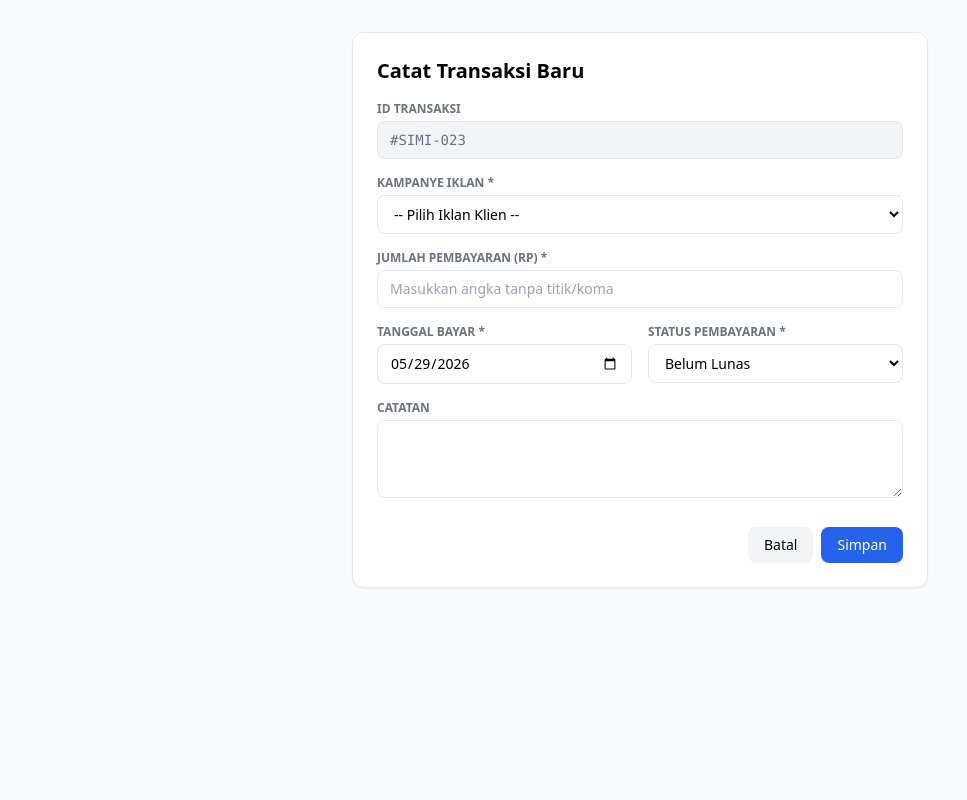
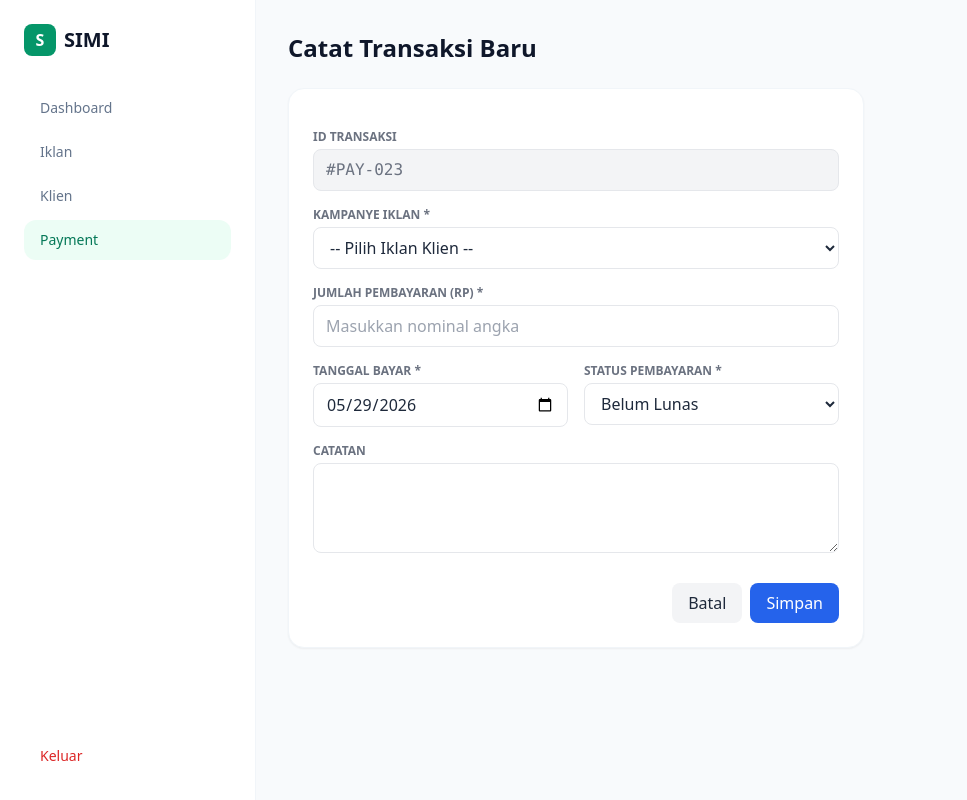
Before and after one commit to WargaLab-Information-Systems/simi-pbwd-2026, a PHP site: page /pages/payments/form.php in a window 1280 px wide. Shown: the whole page, without its empty margins (0-967 px from the left). Run offline with PHP 8.4, Linux system fonts and the light colour scheme; a user stored in the database is signed in; data comes from the database, SQL or seed files in the repository; some libraries are stand-ins or nearby versions.

Commit message:
Feature/payment management (#11)
* feat(client management): CRUD dari client

* feat(client management) : CRUD bagian client

* feat(payment management) : crud payment, form dan tabel payment

* feat(payment management) : CRUD, form sama tabel payment

* yang baru

* feat(payment management) : CRUD, form dan tabel payment

* feat(payment management) : yang baru

* feat(payment management)

* feat(pay management) update punya nanda

---------

Co-authored-by: Arif Rizqy <107555247+arifrizqy@users.noreply.github.com>

```diff
--- a/helper/data/payment.php
+++ b/helper/data/payment.php
@@ -49,14 +49,13 @@ if (!function_exists('getAllPayments')) {
         ];
     }
 
-    // membuat ID Invoice Otomatis
     function generateInvoiceId($conn, $editData = null) {
         if ($editData) {
-            return "#SIMI-" . str_pad($editData['id'], 3, '0', STR_PAD_LEFT);
+            return "#PAY-" . str_pad($editData['id'], 3, '0', STR_PAD_LEFT);
         }
         $row = mysqli_fetch_assoc(mysqli_query($conn, "SELECT MAX(id) AS last_id FROM payments"));
         $next_id = ($row['last_id'] ?? 0) + 1;
-        return "#SIMI-" . str_pad($next_id, 3, '0', STR_PAD_LEFT);
+        return "#PAY-" . str_pad($next_id, 3, '0', STR_PAD_LEFT);
     }
 
     function getPaymentMessage() {
@@ -72,11 +71,10 @@ if (!function_exists('getAllPayments')) {
         return $messages[$_GET['msg']] ?? null;
     }
 }
-//yang baru
+
 function getTotalRevenue($conn) {
     $query = "SELECT SUM(amount) as total FROM payments WHERE payment_status = 'lunas'";
     $result = mysqli_query($conn, $query);
     $row = mysqli_fetch_assoc($result);
     return $row['total'] ?? 0;
 }
-?>
--- a/pages/payments/form.php
+++ b/pages/payments/form.php
@@ -1,6 +1,12 @@
 <?php
-include __DIR__ . "/../../helper/db_conn.php";
-include __DIR__ . "/../../helper/data/payment.php";
+session_start();
+if (!isset($_SESSION['user_id'])) {
+    header("Location: ../auth/login.php");
+    exit;
+}
+
+require_once __DIR__ . '/../../helper/db_conn.php';
+require_once __DIR__ . '/../../helper/data/payment.php';
 
 $editData = (isset($_GET['edit'])) ? getPaymentById($conn, $_GET['edit']) : null;
 $invoice_id = generateInvoiceId($conn, $editData);
@@ -9,9 +15,8 @@ $is_pelunasan  = isset($_GET['pelunasan']) ? true : false;
 $default_ad_id = isset($_GET['ad_id']) ? $_GET['ad_id'] : '';
 $default_sisa  = isset($_GET['sisa']) ? $_GET['sisa'] : '';
 
-$ads_query = mysqli_query($conn, "SELECT advertisements.id, advertisements.title, advertisements.price, clients.name AS client_name FROM advertisements JOIN clients ON advertisements.client_id = clients.id ORDER BY advertisements.id DESC");
+$ads_query = mysqli_query($conn, "SELECT advertisements.id, advertisements.title, advertisements.price, advertisements.end_date, clients.name AS client_name FROM advertisements JOIN clients ON advertisements.client_id = clients.id ORDER BY advertisements.id DESC");
 ?>
-
 <!DOCTYPE html>
 <html lang="id">
 <head>
@@ -19,9 +24,26 @@ $ads_query = mysqli_query($conn, "SELECT advertisements.id, advertisements.title
     <title>Form Transaksi</title>
     <script src="https://cdn.tailwindcss.com"></script>
 </head>
-<body class="bg-gray-50 p-8 text-sm">
-    <div class="max-w-xl mx-auto bg-white p-6 rounded-xl border shadow-sm">
-        <h2 class="text-xl font-bold mb-1">
+<body class="bg-slate-50 text-slate-800 flex">
+    <div class="w-64 bg-white border-r border-slate-100 p-6 h-screen sticky top-0 flex flex-col justify-between">
+        <div>
+            <div class="flex items-center gap-2 mb-8">
+                <div class="w-8 h-8 rounded-lg bg-emerald-600 flex items-center justify-center text-white font-bold">S</div>
+                <span class="font-bold text-xl text-slate-900">SIMI</span>
+            </div>
+            <div class="space-y-1">
+                <a href="../dashboard/index.php" class="block px-4 py-2.5 text-slate-500 hover:bg-slate-50 rounded-xl text-sm font-medium">Dashboard</a>
+                <a href="../advertisements/index.php" class="block px-4 py-2.5 text-slate-500 hover:bg-slate-50 rounded-xl text-sm font-medium">Iklan</a>
+                <a href="../clients/index.php" class="block px-4 py-2.5 text-slate-500 hover:bg-slate-50 rounded-xl text-sm font-medium">Klien</a>
+                <a href="index.php" class="block px-4 py-2.5 bg-emerald-50 text-emerald-700 rounded-xl text-sm font-medium">Payment</a>
+            </div>
+        </div>
+        <a href="../auth/logout.php" class="block px-4 py-2.5 text-red-600 hover:bg-red-50 rounded-xl text-sm font-medium">Keluar</a>
+    </div>
+
+    <div class="flex-1 p-8">
+        <div class="max-w-xl">
+            <h2 class="text-2xl font-bold text-slate-900 mb-6">
                 <?php
                     if ($is_pelunasan) echo 'Form Pelunasan Sisa Pembayaran';
                     elseif ($editData) echo 'Ubah Data Pembayaran';
@@ -29,6 +51,7 @@ $ads_query = mysqli_query($conn, "SELECT advertisements.id, advertisements.title
                 ?>
             </h2>
 
+            <div class="bg-white border border-slate-100 p-6 rounded-2xl shadow-sm">
                 <form id="paymentForm" action="../../logic/payment_process.php" method="POST" class="space-y-4">
                     <input type="hidden" name="action" value="<?= ($editData && !$is_pelunasan) ? 'update' : 'insert' ?>">
                     <?php if ($editData && !$is_pelunasan): ?>
@@ -47,8 +70,9 @@ $ads_query = mysqli_query($conn, "SELECT advertisements.id, advertisements.title
                             <input type="hidden" name="advertisement_id" value="<?= $default_ad_id ?>">
                         <?php endif; ?>
 
-                <select name="advertisement_id" id="advertisement_id" class="w-full px-3 py-2 border rounded-lg bg-white <?= $is_pelunasan ? 'bg-gray-100 text-gray-500 cursor-not-allowed' : '' ?>" <?= $is_pelunasan ? 'disabled' : '' ?>>
-                    <option value="" data-price="0">-- Pilih Iklan Klien --</option>
+                        <select <?= $is_pelunasan ? 'disabled' : 'name="advertisement_id"' ?> id="advertisement_id" class="w-full px-3 py-2 border rounded-lg bg-white <?= $is_pelunasan ? 'bg-gray-100 text-gray-500 cursor-not-allowed' : '' ?>">
+                        <option value="" data-price="0" data-end="">-- Pilih Iklan Klien --</option>
+
                         <?php while($ad = mysqli_fetch_assoc($ads_query)): ?>
                         <?php
                         $selected = '';
@@ -58,7 +82,7 @@ $ads_query = mysqli_query($conn, "SELECT advertisements.id, advertisements.title
                         $selected = 'selected';
                         }
                         ?>
-                        <option value="<?= $ad['id'] ?>" data-price="<?= $ad['price'] ?>" <?= $selected ?>>
+                        <option value="<?= $ad['id'] ?>" data-price="<?= $ad['price'] ?>" data-end="<?= $ad     ['end_date'] ?>" <?= $selected ?>>
                           <?= htmlspecialchars($ad['client_name']) . " - " . htmlspecialchars($ad['title']) ?> (Rp <?= number_format($ad['price'], 0, ',', '.') ?>)
                         </option>
                         <?php endwhile; ?>
@@ -70,11 +94,12 @@ $ads_query = mysqli_query($conn, "SELECT advertisements.id, advertisements.title
                         <label class="block text-xs font-bold text-gray-500 uppercase mb-1">
                         Jumlah Pembayaran (Rp) * <span id="max_info" class="text-blue-600 font-bold"></span>
                         </label>
-                <input type="number"
+
+                        <input type="text"
                             name="amount"
                             id="amount"
-                       placeholder="Masukkan angka tanpa titik/koma"
-                       value="<?= $is_pelunasan ? $default_sisa : ($editData['amount'] ?? '') ?>"
+                            placeholder="Masukkan nominal angka"
+                            value="<?= $is_pelunasan ? number_format($default_sisa, 0, ',', '.') : (isset($editData['amount']) ? number_format($editData['amount'], 0, ',', '.') : '') ?>"
                             max="<?= $is_pelunasan ? $default_sisa : '' ?>"
                             class="w-full px-3 py-2 border rounded-lg bg-white">
 
@@ -84,8 +109,15 @@ $ads_query = mysqli_query($conn, "SELECT advertisements.id, advertisements.title
 
                     <div class="grid grid-cols-2 gap-4">
                         <div>
-                    <label class="block text-xs font-bold text-gray-500 uppercase mb-1">Tanggal Bayar *</label>
-                    <input type="date" name="payment_date" id="payment_date" value="<?= $editData['payment_date'] ?? date('Y-m-d') ?>" class="w-full px-3 py-2 border rounded-lg bg-white">
+                            <label class="block text-xs font-bold text-gray-500 uppercase mb-1">
+                                Tanggal Bayar * <span id="date_max_info" class="text-blue-600 font-bold"></span>
+                            </label>
+                            <input type="date"
+                                name="payment_date"
+                                id="payment_date"
+                                value="<?= $editData['payment_date'] ?? date('Y-m-d') ?>"
+                                class="w-full px-3 py-2 border rounded-lg bg-white">
+                            <span id="error_date_max" class="text-red-500 text-xs hidden">Tanggal bayar tidak boleh melebihi batas masa kontrak iklan!</span>
                         </div>
                         <div>
                             <label class="block text-xs font-bold text-gray-500 uppercase mb-1">Status Pembayaran *</label>
@@ -107,6 +139,8 @@ $ads_query = mysqli_query($conn, "SELECT advertisements.id, advertisements.title
                     </div>
                 </form>
             </div>
+        </div>
+    </div>
 
     <script>
         const adSelect = document.getElementById('advertisement_id');
@@ -114,14 +148,33 @@ $ads_query = mysqli_query($conn, "SELECT advertisements.id, advertisements.title
         const maxInfo = document.getElementById('max_info');
         const statusSelect = document.getElementById('payment_status');
 
+        const paymentDateInput = document.getElementById('payment_date');
+        const dateMaxInfo = document.getElementById('date_max_info');
+
+        function formatRupiah(angka) {
+            let number_string = angka.replace(/[^,\d]/g, '').toString(),
+                split = number_string.split(','),
+                sisa  = split[0].length % 3,
+                rupiah = split[0].substr(0, sisa),
+                ribuan = split[0].substr(sisa).match(/\d{3}/gi);
+
+            if (ribuan) {
+                let separator = sisa ? '.' : '';
+                rupiah += separator + ribuan.join('.');
+            }
+            return split[1] != undefined ? rupiah + ',' + split[1] : rupiah;
+        }
+
         function updateMaxAmount() {
             if (<?= $is_pelunasan ? 'true' : 'false' ?>) {
-                maxInfo.innerText = `(Maks Sisa Hutang: Rp ${parseInt(amountInput.getAttribute('max')).toLocaleString('id-ID')})`;
+                const maxVal = parseInt(amountInput.getAttribute('max')) || 0;
+                maxInfo.innerText = `(Maks Sisa Hutang: Rp ${maxVal.toLocaleString('id-ID')})`;
                 return;
             }
 
             const selectedOption = adSelect.options[adSelect.selectedIndex];
             const price = parseInt(selectedOption.getAttribute('data-price')) || 0;
+            const endDate = selectedOption.getAttribute('data-end'); // Ambil tanggal kontrak dari opsi iklan
 
             if (price > 0) {
                 amountInput.setAttribute('max', price);
@@ -130,15 +183,27 @@ $ads_query = mysqli_query($conn, "SELECT advertisements.id, advertisements.title
                 amountInput.removeAttribute('max');
                 maxInfo.innerText = '';
             }
+
+            if (endDate) {
+                paymentDateInput.setAttribute('max', endDate);
+
+                const formattedDate = endDate.split('-').reverse().join('-');
+                dateMaxInfo.innerText = `(Maks Kontrak: ${formattedDate})`;
+            } else {
+                paymentDateInput.removeAttribute('max');
+                dateMaxInfo.innerText = '';
+            }
         }
 
         adSelect.addEventListener('change', updateMaxAmount);
-
         window.addEventListener('DOMContentLoaded', updateMaxAmount);
 
         amountInput.addEventListener('input', function() {
+            const cleanValue = this.value.replace(/\./g, '');
+            const currentVal = parseInt(cleanValue) || 0;
             const maxVal = parseInt(amountInput.getAttribute('max'));
-            const currentVal = parseInt(amountInput.value);
+
+            this.value = formatRupiah(this.value);
 
             if (maxVal && currentVal >= maxVal) {
                 statusSelect.value = 'lunas';
@@ -159,16 +224,16 @@ $ads_query = mysqli_query($conn, "SELECT advertisements.id, advertisements.title
                 adSelect.classList.remove('border-red-500');
             }
 
+            const cleanAmount = amountInput.value.replace(/\./g, '');
+            const inputAmount = parseInt(cleanAmount) || 0;
             const maxAmount = amountInput.getAttribute('max') ? parseInt(amountInput.getAttribute('max')) : null;
-            const inputAmount = parseInt(amountInput.value);
 
-            if(amountInput.value.trim() === "" || inputAmount <= 0) {
+            if(cleanAmount.trim() === "" || inputAmount <= 0) {
                 document.getElementById('error_amount').classList.remove('hidden');
                 document.getElementById('error_max_amount').classList.add('hidden');
                 amountInput.classList.add('border-red-500');
                 isValid = false;
-            }
-            else if(maxAmount !== null && inputAmount > maxAmount) {
+            } else if(maxAmount !== null && inputAmount > maxAmount) {
                 document.getElementById('error_max_amount').classList.remove('hidden');
                 document.getElementById('error_amount').classList.add('hidden');
                 amountInput.classList.add('border-red-500');
@@ -179,8 +244,25 @@ $ads_query = mysqli_query($conn, "SELECT advertisements.id, advertisements.title
                 amountInput.classList.remove('border-red-500');
             }
 
+            const maxDateString = paymentDateInput.getAttribute('max');
+            if (maxDateString && paymentDateInput.value) {
+                const inputDate = new Date(paymentDateInput.value);
+                const maxContractDate = new Date(maxDateString);
+
+                if (inputDate > maxContractDate) {
+                    document.getElementById('error_date_max').classList.remove('hidden');
+                    paymentDateInput.classList.add('border-red-500');
+                    isValid = false;
+                } else {
+                    document.getElementById('error_date_max').classList.add('hidden');
+                    paymentDateInput.classList.remove('border-red-500');
+                }
+            }
+
             if(!isValid) {
                 e.preventDefault();
+            } else {
+                amountInput.value = cleanAmount;
             }
         });
     </script>
```
Also changed, not shown: logic/payment_process.php (+31 -10 lines), pages/payments/index.php (+18 -15 lines). Lines whose indentation alone changed are shown as unchanged.
